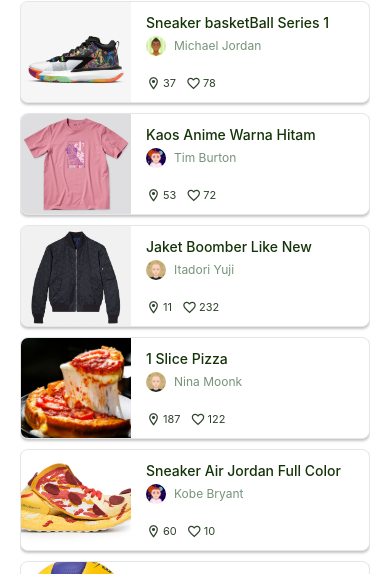
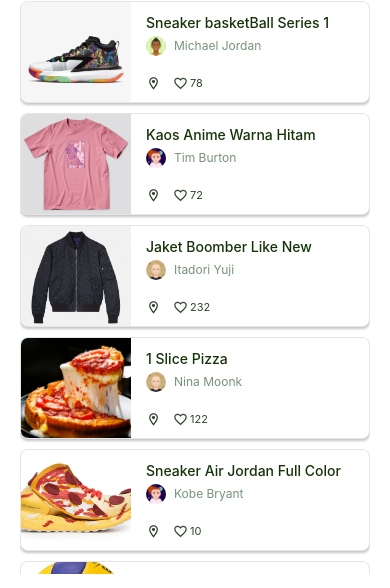
Before and after one commit to robchal/babagix, a React Native app: screen / in a window 390 px wide. Shown: the part 191-779 px from the top of the page. Built offline with nearby package versions, Linux system fonts and the light colour scheme; what react-native-status-bar-height would draw is missing.

Commit message:
refactor and make itemSelected dynamic

```diff
--- a/src/components/CardItem.js
+++ b/src/components/CardItem.js
@@ -7,19 +7,19 @@
   return (
     <Pressable
       style={styles.cardItemContainer}
-      onPress={() => props.navigate("ItemSelected")}
+      onPress={() => props.navigate("ItemSelected", { data: props.data.item })}
     >
-      <Image source={props.image} style={styles.imageCard} />
+      <Image source={props.data.item.images[0]} style={styles.imageCard} />
       <View>
         <Text
           style={{ fontSize: 14, fontWeight: "500", color: colors.primaryText }}
         >
-          {props.itemName}
+          {props.data.item.itemName}
         </Text>
         <View style={styles.userCardDetail}>
-          <Image source={props.userAva} style={styles.avaImageCard} />
+          <Image source={props.data.item.userAva} style={styles.avaImageCard} />
           <Text style={{ fontSize: 12, color: colors.secondaryText }}>
-            {props.username}
+            {props.data.item.username}
           </Text>
         </View>
         <View style={styles.cardDetailItemContainer}>
@@ -37,7 +37,7 @@
                 marginLeft: 2,
               }}
             >
-              {props.location}
+              {/* {props.data.item.location} */}
             </Text>
           </View>
           <View style={styles.cardDetailItem}>
@@ -54,7 +54,7 @@
                 marginLeft: 2,
               }}
             >
-              {props.loved}
+              {props.data.item.loved}
             </Text>
           </View>
         </View>
--- a/src/components/ImageSlider.js
+++ b/src/components/ImageSlider.js
@@ -11,14 +11,9 @@
 import { useState } from "react";
 import { Icon } from "react-native-elements";
 
-const images = [
-  require("../../assets/nonmakanan/shoe1.webp"),
-  require("../../assets/nonmakanan/shoe3.webp"),
-  require("../../assets/nonmakanan/shoe3.jpg"),
-];
+const { width, height } = Dimensions.get("window");
 
-const { width, height } = Dimensions.get("window");
-const ImageSlider = () => {
+const ImageSlider = (props) => {
   const [activeDot, setActiveDot] = useState(0);
 
   function imageSlided({ nativeEvent }) {
@@ -38,7 +33,7 @@
           horizontal={true}
           showsHorizontalScrollIndicator={false}
         >
-          {images.map((image, index) => {
+          {props.images.map((image, index) => {
             return (
               <Image
                 key={index.toString()}
@@ -49,7 +44,8 @@
           })}
         </ScrollView>
         <View style={styles.dotIndicatorContainer}>
-          {images.map((image, index) => {
+          {props.images.length > 1 &&
+            props.images.map((image, index) => {
               return (
                 <Text
                   key={index.toString()}
@@ -65,16 +61,6 @@
             })}
         </View>
       </View>
-      <View style={styles.iconsContainer}>
-        <View style={styles.iconContainer}>
-          <Icon
-            type="material-community"
-            name={"cards-heart-outline"}
-            size={20}
-          />
-          <Text style={{ marginLeft: 2, fontSize: 14 }}>120 likes</Text>
-        </View>
-      </View>
     </View>
   );
 };
@@ -82,13 +68,13 @@
 export default ImageSlider;
 
 const styles = StyleSheet.create({
-  imageSlider: { width, height: 300, resizeMode: "cover" },
+  imageSlider: { width, height: height * 0.5, resizeMode: "cover" },
   dotIndicatorContainer: {
     flexDirection: "row",
     position: "absolute",
     bottom: 0,
     alignSelf: "center",
-    marginVertical: 10,
+    marginVertical: 5,
   },
   dotActiveIndicator: {
     color: "#0D180B",
@@ -98,15 +84,4 @@
     color: colors.secondaryText,
     marginRight: 5,
   },
-  iconsContainer: {
-    flexDirection: "row",
-    paddingHorizontal: 15,
-    backgroundColor: "#E9E9E9",
-    paddingVertical: 8,
-  },
-  iconContainer: {
-    flexDirection: "row",
-    alignItems: "center",
-    marginRight: 13,
-  },
 });
--- a/src/global/data.js
+++ b/src/global/data.js
@@ -2,132 +2,149 @@
   {
     id: Math.random().toString(),
     category_id: 1,
-    image: require("../../assets/fetucini.jpg"),
+    images: [require("../../assets/fetucini.jpg")],
     itemName: "Fetucin",
     userAva: require("../../assets/ava.png"),
     username: "Jhon Doe",
-    location: 120,
+    location: { longitude: 105.828171, latitude: -6.372625 },
     loved: 12,
+    createdAt: Number(new Date()),
   },
   {
     id: Math.random().toString(),
     category_id: 1,
-    image: require("../../assets/piza.webp"),
+    images: [require("../../assets/piza.webp")],
     itemName: "1 Slice Pizza",
     userAva: require("../../assets/ava1.png"),
     username: "Nina Moonk",
-    location: 187,
+    location: { longitude: 105.89865, latitude: -6.36282 },
     loved: 122,
+    createdAt: Number(new Date()),
   },
   {
     id: Math.random().toString(),
     category_id: 1,
     itemName: "Letuce Salad",
-    image: require("../../assets/burger1.jpg"),
+    images: [require("../../assets/burger1.jpg")],
     userAva: require("../../assets/ava2.png"),
     username: "Belle Delphine",
-    location: 12,
+    location: { longitude: 105.861556, latitude: -6.354913 },
     loved: 90,
+    createdAt: Number(new Date()),
   },
   {
     id: Math.random().toString(),
     category_id: 1,
-    image: require("../../assets/burger2.webp"),
+    images: [require("../../assets/burger2.webp")],
     itemName: "Beef Burger with Cheese",
     userAva: require("../../assets/ava3.png"),
     username: "Stephenie Putri",
-    location: 33,
+    location: { longitude: 105.9028, latitude: -6.346041 },
     loved: 90,
+    createdAt: Number(new Date()),
   },
   {
     id: Math.random().toString(),
     category_id: 1,
-    image: require("../../assets/burger1.jpg"),
+    images: [require("../../assets/burger1.jpg")],
     itemName: "Sloppy Joe with Beef Patty",
     userAva: require("../../assets/ava4.png"),
     username: "Chandelier Mess",
-    location: 87,
+    location: { longitude: 105.906237, latitude: -6.390057 },
     loved: 56,
+    createdAt: Number(new Date()),
   },
   {
     id: Math.random().toString(),
     category_id: 2,
-    image: require("../../assets/nonmakanan/ball.jpg"),
+    images: [require("../../assets/nonmakanan/ball.jpg")],
     itemName: "Bola Voli Merk Vector",
     userAva: require("../../assets/ava.png"),
     username: "Inumaki Shoix",
-    location: 22,
+    location: { longitude: 105.92411, latitude: -6.32625 },
     loved: 2,
+    createdAt: Number(new Date()),
   },
   {
     id: Math.random().toString(),
     category_id: 2,
-    image: require("../../assets/nonmakanan/jaket.webp"),
+    images: [require("../../assets/nonmakanan/jaket.webp")],
     itemName: "Jaket Boomber Like New",
     userAva: require("../../assets/ava1.png"),
     username: "Itadori Yuji",
-    location: 11,
+    location: { longitude: 105.838184, latitude: -6.396539 },
     loved: 232,
+    createdAt: Number(new Date()),
   },
   {
     id: Math.random().toString(),
     category_id: 2,
-    image: require("../../assets/nonmakanan/pukul.webp"),
+    images: [require("../../assets/nonmakanan/pukul.webp")],
     itemName: "Baseball Bat Warna Hitam",
     userAva: require("../../assets/ava2.png"),
     username: "Sano Manjiro",
-    location: 9,
+    location: { longitude: 105.830636, latitude: -6.343653 },
     loved: 43,
+    createdAt: Number(new Date()),
   },
   {
     id: Math.random().toString(),
     category_id: 2,
-    image: require("../../assets/nonmakanan/shirtAnime.webp"),
+    images: [require("../../assets/nonmakanan/shirtAnime.webp")],
     itemName: "Kaos Anime Warna Hitam",
     userAva: require("../../assets/ava3.png"),
     username: "Tim Burton",
-    location: 53,
+    location: { longitude: 105.866046, latitude: -6.388009 },
     loved: 72,
+    createdAt: Number(new Date()),
   },
   {
     id: Math.random().toString(),
     category_id: 2,
-    image: require("../../assets/nonmakanan/shoe1.webp"),
+    images: [
+      require("../../assets/nonmakanan/shoe1.webp"),
+      require("../../assets/nonmakanan/shoe3.webp"),
+      require("../../assets/nonmakanan/shoe3.webp"),
+    ],
     itemName: "Sneaker Colorful",
     userAva: require("../../assets/ava4.png"),
     username: "Mario Bross",
-    location: 64,
+    location: { longitude: 105.868452, latitude: -6.339899 },
     loved: 96,
+    createdAt: Number(new Date()),
   },
   {
     id: Math.random().toString(),
     category_id: 2,
-    image: require("../../assets/nonmakanan/jaket2.webp"),
+    images: [require("../../assets/nonmakanan/jaket2.webp")],
     itemName: "Jaket Lorcyful Bliss",
     userAva: require("../../assets/ava2.png"),
     username: "Brett Cavanhaugh",
-    location: 91,
+    location: { longitude: 105.866046, latitude: -6.354913 },
     loved: 76,
+    createdAt: Number(new Date()),
   },
   {
     id: Math.random().toString(),
     category_id: 2,
-    image: require("../../assets/nonmakanan/shoe3.jpg"),
+    images: [require("../../assets/nonmakanan/shoe3.jpg")],
     itemName: "Sneaker Air Jordan Full Color",
     userAva: require("../../assets/ava3.png"),
     username: "Kobe Bryant",
-    location: 60,
+    location: { longitude: 105.84233, latitude: -6.419739 },
     loved: 10,
+    createdAt: Number(new Date()),
   },
   {
     id: Math.random().toString(),
     category_id: 2,
-    image: require("../../assets/nonmakanan/shoe3.webp"),
+    images: [require("../../assets/nonmakanan/shoe3.webp")],
     itemName: "Sneaker basketBall Series 1",
     userAva: require("../../assets/ava4.png"),
     username: "Michael Jordan",
-    location: 37,
+    location: { longitude: 105.900416, latitude: -6.309529 },
     loved: 78,
+    createdAt: Number(new Date()),
   },
 ];
 
--- a/src/helpers/filterData.js
+++ b/src/helpers/filterData.js
@@ -1,3 +1,5 @@
-export const filterData = (data, category_id) => {
+const filterData = (data, category_id) => {
   return data.filter((el) => el.category_id == category_id);
 };
+
+export default filterData;
--- /dev/null
+++ b/src/helpers/index.js
@@ -0,0 +1,4 @@
+import shuffleArray from "./shuffledArray";
+import filterData from "./filterData";
+import relativeTime from "./relativeTime";
+export { shuffleArray, filterData, relativeTime };
--- /dev/null
+++ b/src/helpers/relativeTime.js
@@ -0,0 +1,27 @@
+const relativeTime = (prevDate) => {
+  const diff = Number(new Date()) - prevDate;
+  const minute = 60 * 1000;
+  const hour = minute * 60;
+  const day = hour * 24;
+  const month = day * 30;
+  const year = day * 365;
+  switch (true) {
+    case diff < minute:
+      const seconds = Math.round(diff / 1000);
+      return `${seconds} ${seconds > 1 ? "detik" : "detik"} yang lalu`;
+    case diff < hour:
+      return Math.round(diff / minute) + " menit yang lalu";
+    case diff < day:
+      return Math.round(diff / hour) + " jam yang lalu";
+    case diff < month:
+      return Math.round(diff / day) + " hari yang lalu";
+    case diff < year:
+      return Math.round(diff / month) + " bulan yang lalu";
+    case diff > year:
+      return Math.round(diff / year) + " tahun yang lalu";
+    default:
+      return "";
+  }
+};
+
+export default relativeTime;
--- a/src/helpers/shuffledArray.js
+++ b/src/helpers/shuffledArray.js
@@ -1,4 +1,4 @@
-export function shuffleArray(arr) {
+function shuffleArray(arr) {
   let arrLength = arr.length;
   let shuffledArr;
   let randomizeIndex;
@@ -10,3 +10,5 @@
   }
   return arr;
 }
+
+export default shuffleArray;
--- a/src/screens/MapScreen.js
+++ b/src/screens/MapScreen.js
@@ -6,7 +6,6 @@
 import * as Location from "expo-location";
 
 const { width, height } = Dimensions.get("window");
-
 const MapScreen = () => {
   const [position, setPosition] = React.useState({
     latitudeDelta: 0.008,
```
Also changed, not shown: src/components/MapViews.js (+23 -14 lines), src/screens/HomeScreen.js (+3 -8 lines), src/screens/ItemSelected.js (+63 -43 lines). Lines whose indentation alone changed are shown as unchanged.
